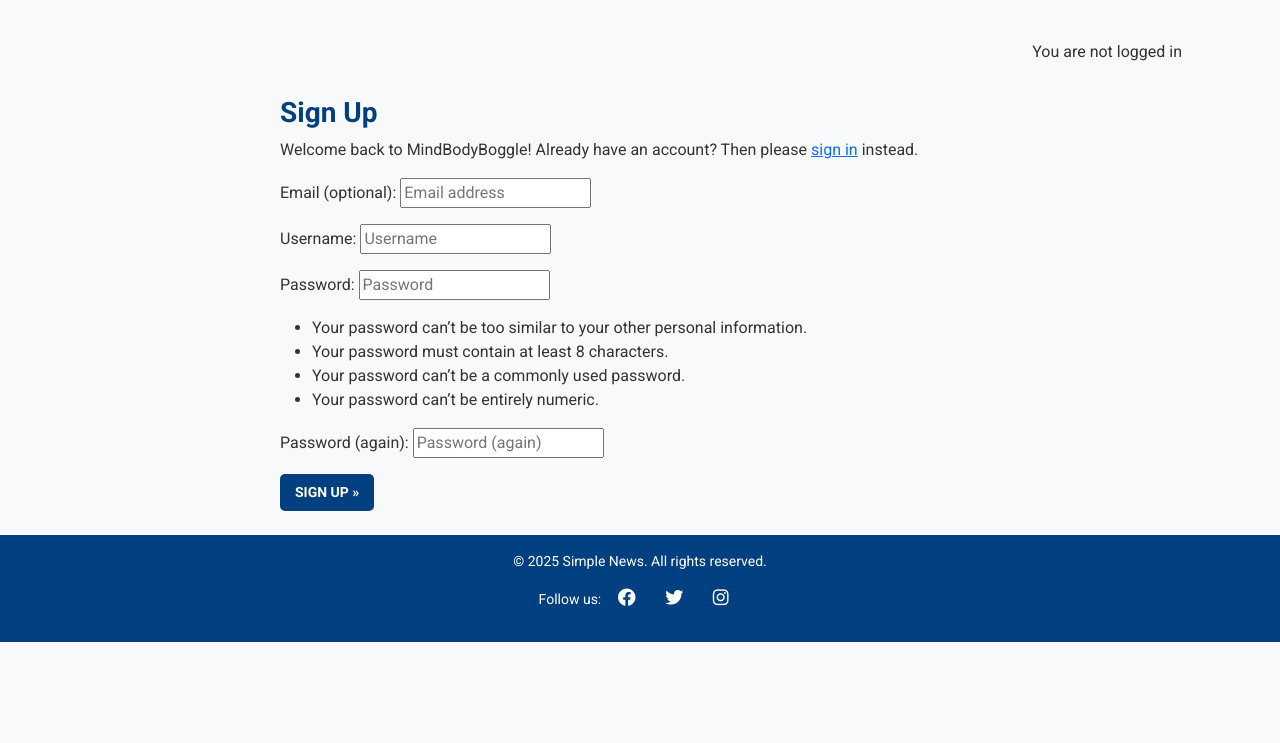
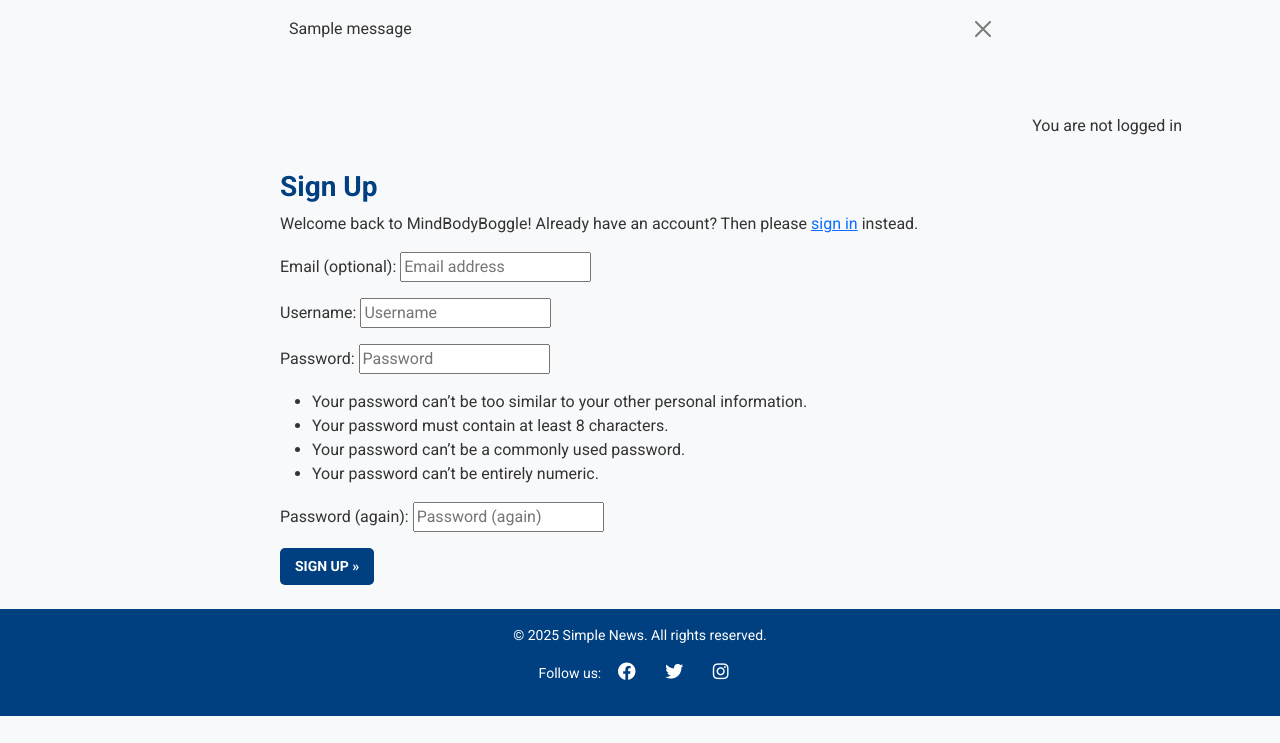
Before and after one commit to MaejorS/ciproject4, a Django app: page /accounts/signup/ in a window 1280 px wide. Shown: the part 57-800 px from the top of the page. Run offline with Django 4.2, Linux system fonts and the light colour scheme; tables that the repository leaves empty hold one stand-in row (values such as "Sample post"); one stand-in notice (Sample message) is shown.

Commit message:
Add standard bootstrap container for comment form to base.html

```diff
--- a/templates/base.html
+++ b/templates/base.html
@@ -63,6 +63,21 @@
         </div>
     </nav>
 
+    <!-- display Standard Django messages with standard Bootstrap Container -->
+    <div class="container">
+        <div class="row">
+            <div class="col-md-8 offset-md-2">
+                {% for message in messages %}
+                <div class="alert {{ message.tags }} alert-dismissible
+          fade show" id="msg" role="alert">
+                    {{ message | safe }}
+                    <button type="button" class="btn-close" data-bs-dismiss="alert" aria-label="Close"></button>
+                </div>
+                {% endfor %}
+            </div>
+        </div>
+    </div>
+
     <!-- Main Content -->
     <main class="container py-4">
         {% if user.is_authenticated %}
```
